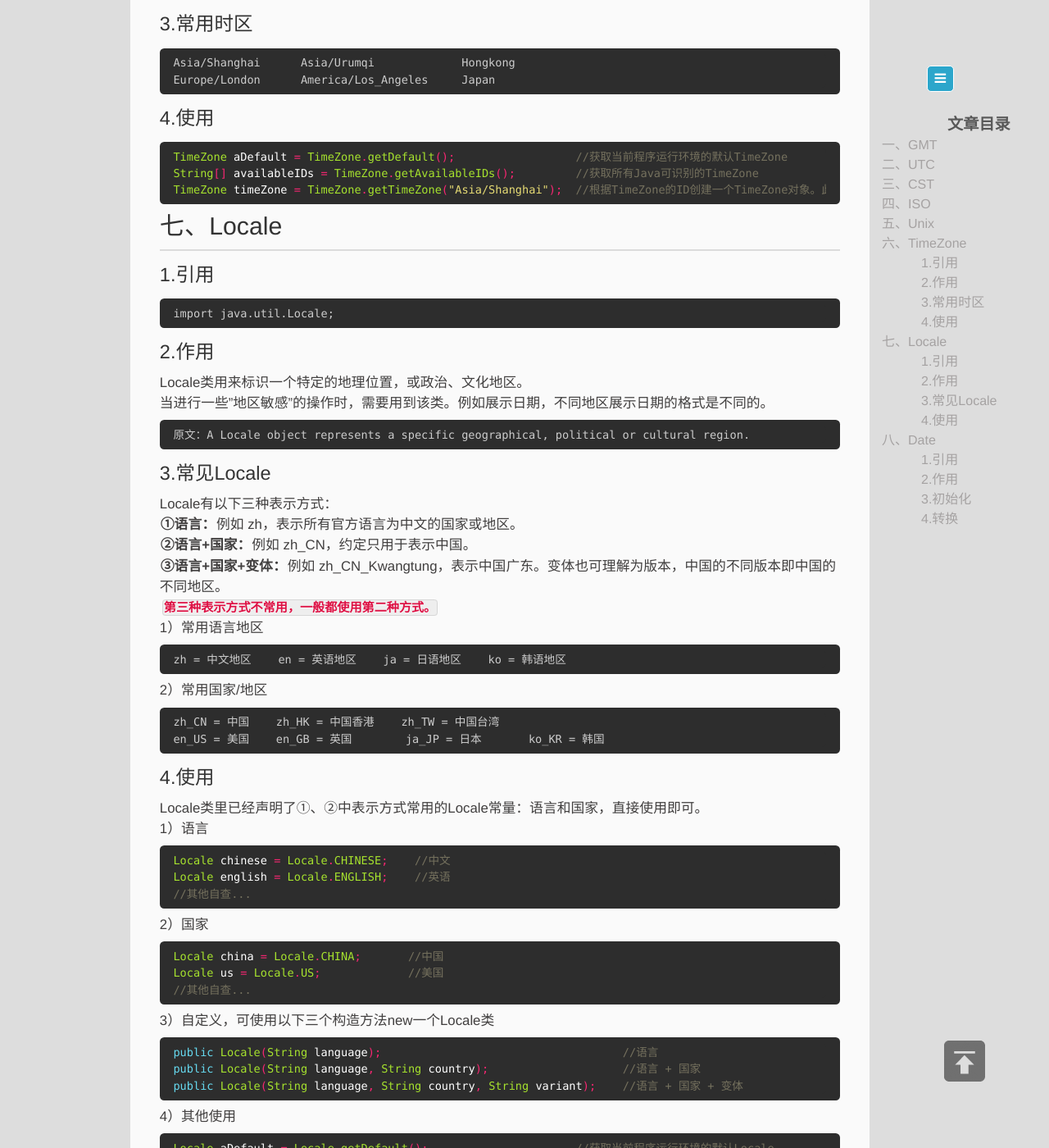
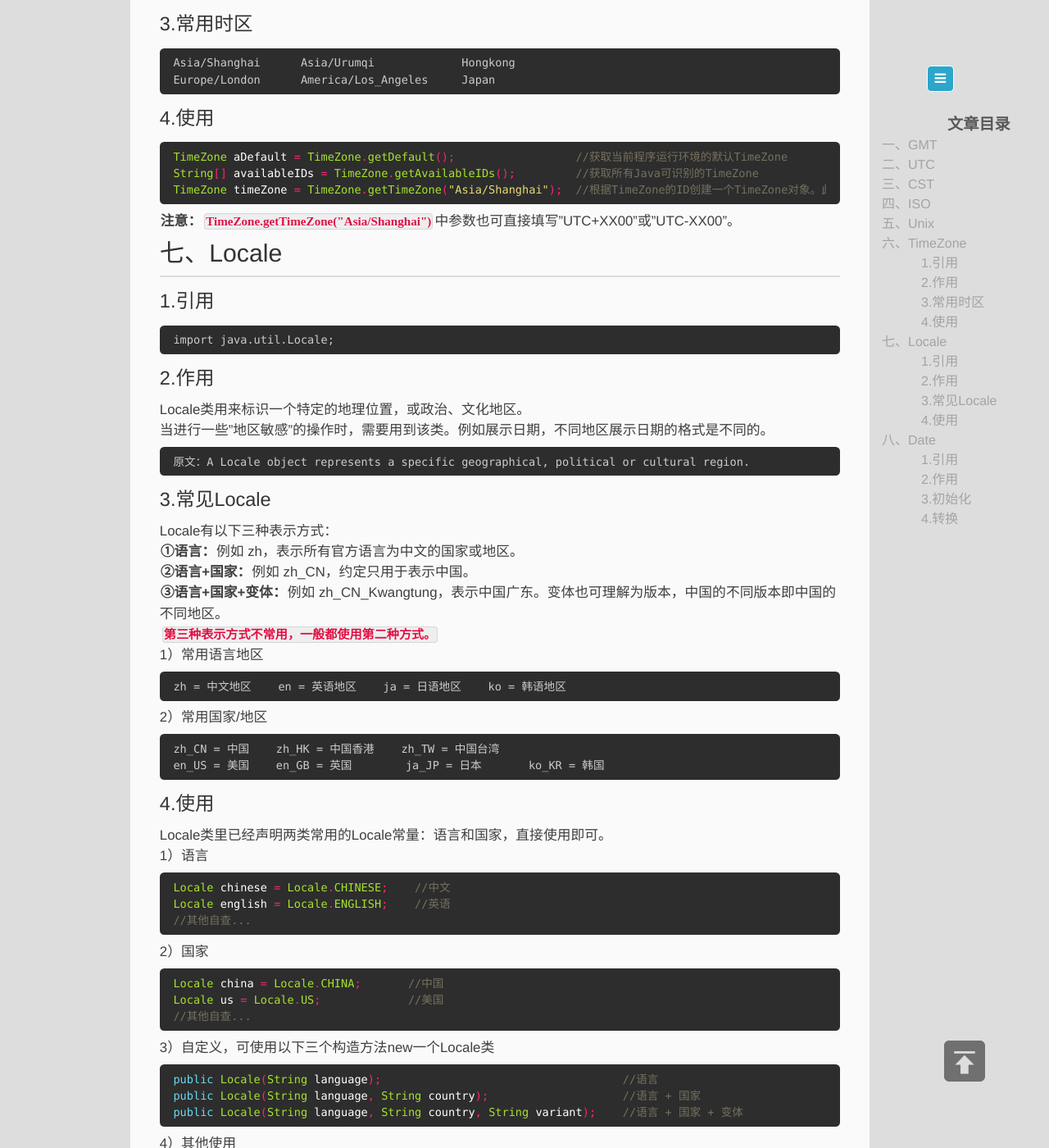
Before and after one commit to memorate/memorate.github.io, a Jekyll site: the page built from _posts/2020-03-07-java-time-overview1.md, in a window 1280 px wide and 1400 px high, scrolled down 1841 px. Shown: the whole window at 82% size. Built offline with Jekyll 4.4.1, drawn with Linux system fonts in a browser that asks for light colours; some of the changed text lies outside the part shown.

Commit message:
完善20200307

````diff
--- a/_posts/2020-03-07-java-time-overview1.md
+++ b/_posts/2020-03-07-java-time-overview1.md
@@ -77,6 +77,7 @@ TimeZone aDefault = TimeZone.getDefault();                  //获取当前程序
 String[] availableIDs = TimeZone.getAvailableIDs();         //获取所有Java可识别的TimeZone
 TimeZone timeZone = TimeZone.getTimeZone("Asia/Shanghai");  //根据TimeZone的ID创建一个TimeZone对象。此方法为常用！！
 ```
+**注意：**`TimeZone.getTimeZone("Asia/Shanghai")`中参数也可直接填写"UTC+XX00"或"UTC-XX00"。
 ## 七、Locale
 #### 1.引用
 ```text
@@ -104,7 +105,7 @@ zh_CN = 中国    zh_HK = 中国香港    zh_TW = 中国台湾
 en_US = 美国    en_GB = 英国        ja_JP = 日本       ko_KR = 韩国
 ```
 #### 4.使用
-Locale类里已经声明了①、②中表示方式常用的Locale常量：语言和国家，直接使用即可。
+Locale类里已经声明两类常用的Locale常量：语言和国家，直接使用即可。
 1）语言
 ```java
 Locale chinese = Locale.CHINESE;    //中文
````
Also changed, not shown: other parts of _posts/2020-03-07-java-time-overview1.md (+0 -1 lines).
